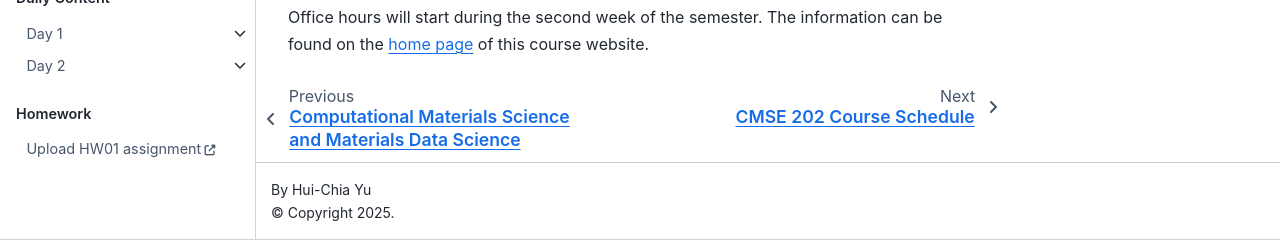
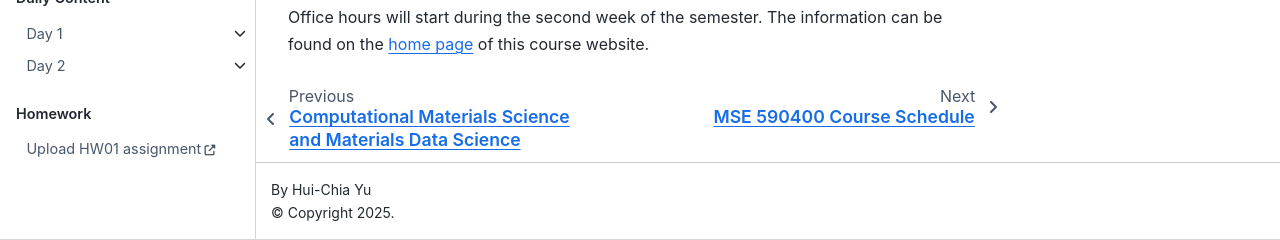
Before and after one commit to huichiayu/nth_mse.github.io, a Jupyter Book: the page built from course_materials/MSE590400_Syllabus.md, in a window 1280 px wide and 900 px high, scrolled down 5685 px. Shown: the part 660-900 px from the top of the window. Built offline with Jupyter Book 1.0.4 settings and Sphinx 7.4.7 and the Sphinx Book theme 1.1.4, drawn with Linux system fonts in a browser that asks for light colours; pages that are not in the unit, such as notebooks, are missing from menus; part of the change alters nothing that is shown.

```diff
--- a/_toc.yml
+++ b/_toc.yml
@@ -7,7 +7,7 @@ parts:
     chapters:
       - file: course_materials/MSE590400_Syllabus.md
         title: Syllabus
-      - file: course_materials/CMSE202_Calendar.md
+      - file: course_materials/MSE590400_Calendar.md
         title: Schedule
 #       - file: course_materials/CMSE202_HelpRoomCalendar.md
 #         title: Office Hours and Help Room
```
